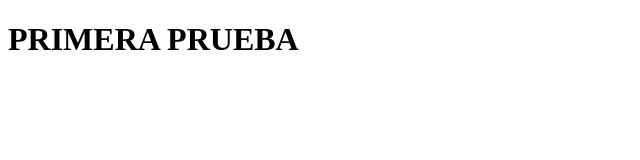
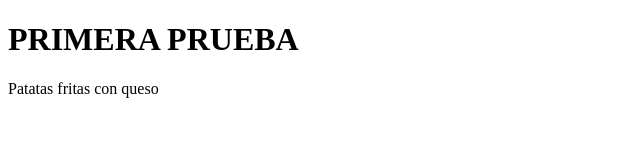
Before and after one commit to Arturoloma/Prueba01, a plain HTML site: page index.html in a window 1280 px wide. Shown: the whole page, without its empty margins (0-640 px from the left). Drawn offline with Linux system fonts and the light colour scheme.

Commit message:
Patatas fritas con queso

```diff
--- a/index.html
+++ b/index.html
@@ -7,6 +7,7 @@
   <body>
     <header>
       <h1>PRIMERA PRUEBA</h1>
+      <p>Patatas fritas con queso</p>
     </header>
   </body>
 </html>
```
